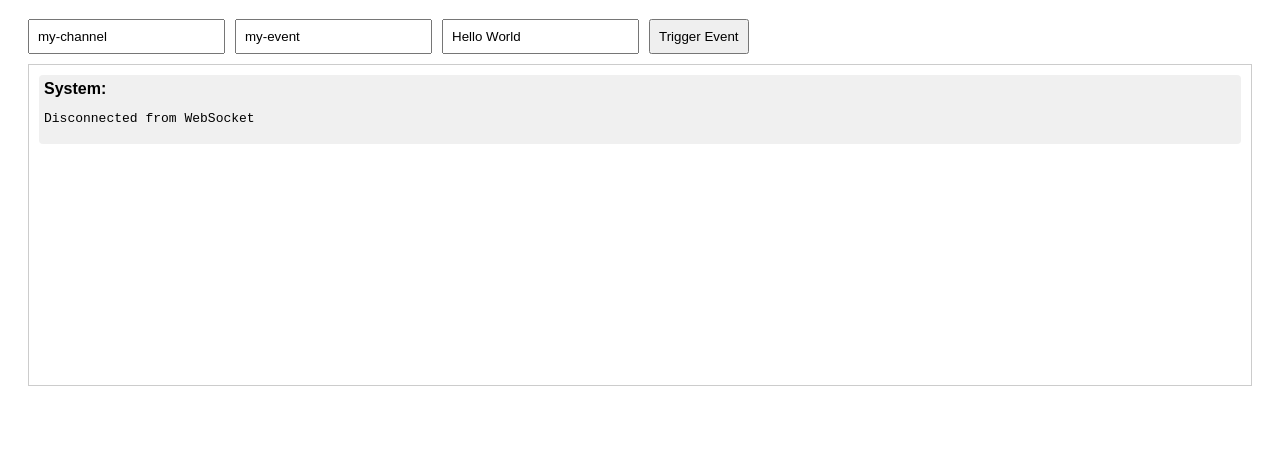
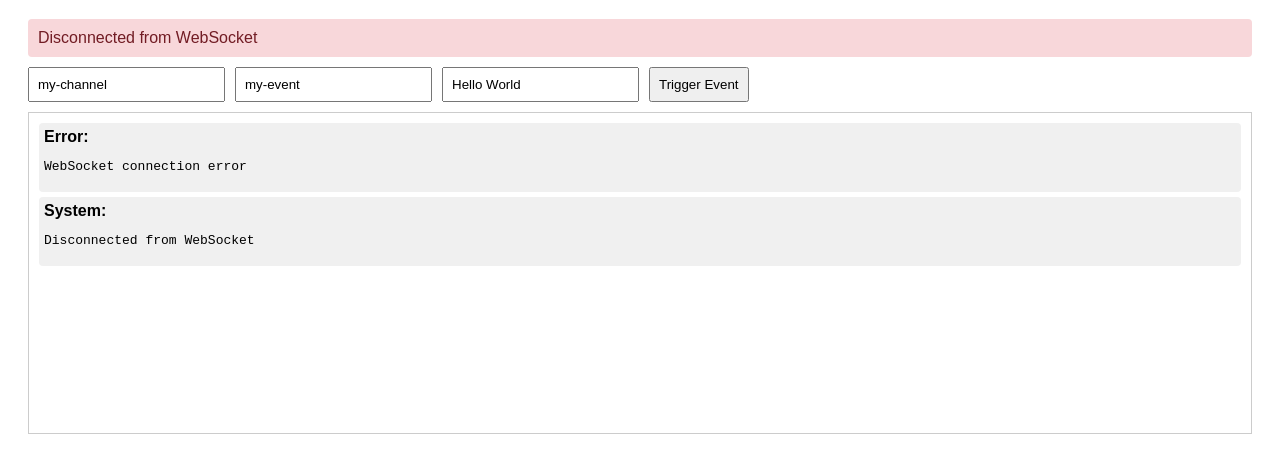
Before and after one commit to Mahfudin98/hono-pusher-clone, a website: page public/index.html in a window 1280 px wide. Shown: the part 89-562 px from the top of the page. Drawn offline with Linux system fonts and the light colour scheme.

Commit message:
feat: add BASE_URL configuration and enhance WebSocket status handling

```diff
--- a/public/index.html
+++ b/public/index.html
@@ -10,10 +10,15 @@
         .message { margin-bottom: 5px; padding: 5px; background-color: #f0f0f0; border-radius: 4px; }
         .controls { display: flex; gap: 10px; margin-bottom: 10px; }
         input, button { padding: 8px; }
+        .status { padding: 10px; margin-bottom: 10px; border-radius: 4px; }
+        .status.connected { background-color: #d4edda; color: #155724; }
+        .status.disconnected { background-color: #f8d7da; color: #721c24; }
     </style>
 </head>
 <body>
     <h1>Hono Pusher Clone</h1>
+
+    <div id="status" class="status disconnected">Connecting...</div>
 
     <div class="controls">
         <input type="text" id="channelInput" placeholder="Channel" value="my-channel">
@@ -26,10 +31,18 @@
 
     <script>
         const messagesDiv = document.getElementById('messages');
-        const ws = new WebSocket('ws://localhost:3000/ws');
+        const statusDiv = document.getElementById('status');
+
+        // Automatically detect WebSocket URL based on current page location
+        const protocol = window.location.protocol === 'https:' ? 'wss:' : 'ws:';
+        const wsUrl = `${protocol}//${window.location.host}/ws`;
+
+        console.log('Connecting to WebSocket:', wsUrl);
+        const ws = new WebSocket(wsUrl);
 
         ws.onopen = () => {
             addMessage('System', 'Connected to WebSocket');
+            updateStatus('connected', `Connected to ${wsUrl}`);
         };
 
         ws.onmessage = (event) => {
@@ -43,7 +56,19 @@
 
         ws.onclose = () => {
             addMessage('System', 'Disconnected from WebSocket');
+            updateStatus('disconnected', 'Disconnected from WebSocket');
         };
+
+        ws.onerror = (error) => {
+            console.error('WebSocket error:', error);
+            addMessage('Error', 'WebSocket connection error');
+            updateStatus('disconnected', 'Connection error');
+        };
+
+        function updateStatus(status, message) {
+            statusDiv.className = `status ${status}`;
+            statusDiv.textContent = message;
+        }
 
         function addMessage(source, text) {
             const div = document.createElement('div');
```
Also changed, not shown: src/index.ts (+7 -3 lines), 1 other file.
